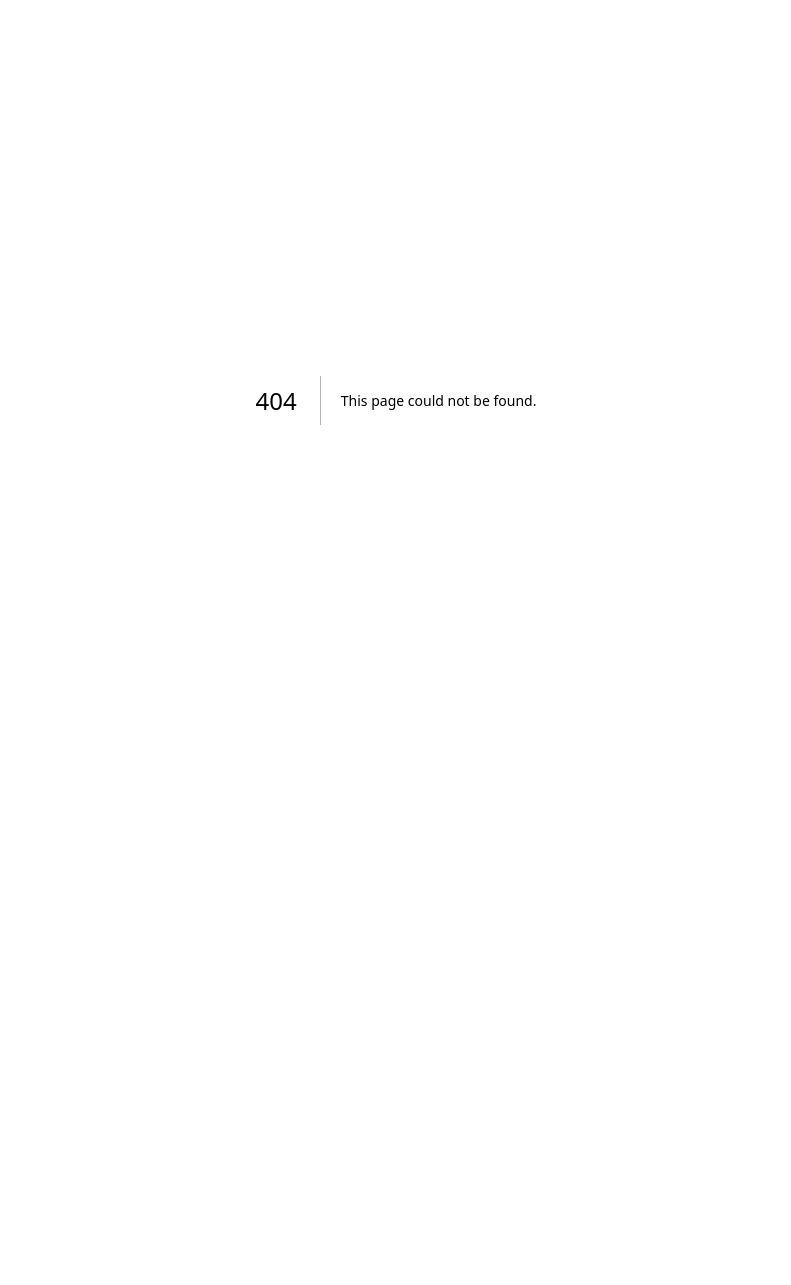
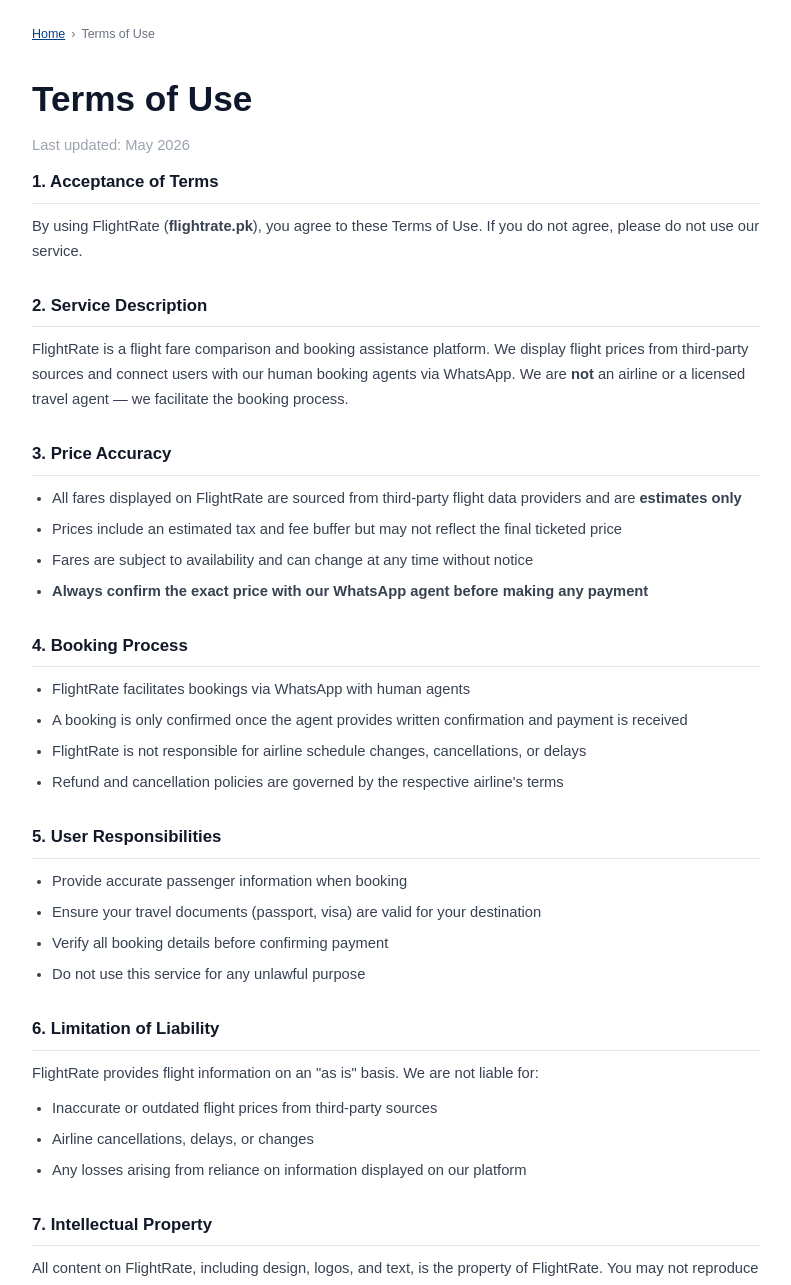
Before and after one commit to MeharStitch/Flightrate, a Next.js app: page /terms in a window 1280 px wide. Before the commit this address had no page. Shown: the top 1285 px of the page, without its empty margins (244-1035 px from the left). Before the commit the page ends 800 px from the top, so only its background shows below. Built offline with nearby package versions, Linux system fonts and the light colour scheme.

Commit message:
feat: privacy policy, terms pages, footer links fixed, © 2026

```diff
--- a/app/globals.css
+++ b/app/globals.css
@@ -2255,3 +2255,25 @@
 .route-final-cta p  { font-size: 0.88rem; opacity: 0.85; margin-bottom: 20px; }
 .route-final-cta .route-search-btn { background: white; color: #003F88; }
 .route-final-cta .route-search-btn:hover { background: #F1F5F9; }
+
+/* ── Legal Pages ─────────────────────────────────────────────────────────────── */
+.legal-page {
+  max-width: 760px; margin: 0 auto; padding: 24px 16px 80px;
+  font-family: var(--font-jakarta, sans-serif); color: #374151;
+  line-height: 1.7;
+}
+.legal-page h1 {
+  font-size: clamp(1.6rem, 4vw, 2.2rem); font-weight: 900;
+  color: #0F172A; margin-bottom: 4px;
+}
+.legal-updated { font-size: 0.8rem; color: #9CA3AF; margin-bottom: 32px; }
+.legal-page section { margin-bottom: 28px; }
+.legal-page h2 {
+  font-size: 1.05rem; font-weight: 800; color: #111827;
+  margin-bottom: 10px; padding-bottom: 6px;
+  border-bottom: 1px solid #E5E7EB;
+}
+.legal-page p { margin-bottom: 10px; font-size: 0.92rem; }
+.legal-page ul { padding-left: 20px; font-size: 0.92rem; }
+.legal-page ul li { margin-bottom: 6px; }
+.legal-page a { color: #003F88; text-decoration: underline; }
--- /dev/null
+++ b/app/terms/page.tsx
@@ -0,0 +1,92 @@
+import type { Metadata } from 'next'
+import Link from 'next/link'
+
+export const metadata: Metadata = {
+  title: 'Terms of Use | FlightRate',
+  description: 'FlightRate terms of use — rules and conditions for using our flight search and booking service.',
+  alternates: { canonical: 'https://flightrate.pk/terms' },
+}
+
+export default function Terms() {
+  return (
+    <div className="legal-page">
+      <nav className="route-breadcrumb">
+        <Link href="/">Home</Link><span>›</span>
+        <span>Terms of Use</span>
+      </nav>
+
+      <h1>Terms of Use</h1>
+      <p className="legal-updated">Last updated: May 2026</p>
+
+      <section>
+        <h2>1. Acceptance of Terms</h2>
+        <p>By using FlightRate (<strong>flightrate.pk</strong>), you agree to these Terms of Use. If you do not agree, please do not use our service.</p>
+      </section>
+
+      <section>
+        <h2>2. Service Description</h2>
+        <p>FlightRate is a flight fare comparison and booking assistance platform. We display flight prices from third-party sources and connect users with our human booking agents via WhatsApp. We are <strong>not</strong> an airline or a licensed travel agent — we facilitate the booking process.</p>
+      </section>
+
+      <section>
+        <h2>3. Price Accuracy</h2>
+        <ul>
+          <li>All fares displayed on FlightRate are sourced from third-party flight data providers and are <strong>estimates only</strong></li>
+          <li>Prices include an estimated tax and fee buffer but may not reflect the final ticketed price</li>
+          <li>Fares are subject to availability and can change at any time without notice</li>
+          <li><strong>Always confirm the exact price with our WhatsApp agent before making any payment</strong></li>
+        </ul>
+      </section>
+
+      <section>
+        <h2>4. Booking Process</h2>
+        <ul>
+          <li>FlightRate facilitates bookings via WhatsApp with human agents</li>
+          <li>A booking is only confirmed once the agent provides written confirmation and payment is received</li>
+          <li>FlightRate is not responsible for airline schedule changes, cancellations, or delays</li>
+          <li>Refund and cancellation policies are governed by the respective airline&apos;s terms</li>
+        </ul>
+      </section>
+
+      <section>
+        <h2>5. User Responsibilities</h2>
+        <ul>
+          <li>Provide accurate passenger information when booking</li>
+          <li>Ensure your travel documents (passport, visa) are valid for your destination</li>
+          <li>Verify all booking details before confirming payment</li>
+          <li>Do not use this service for any unlawful purpose</li>
+        </ul>
+      </section>
+
+      <section>
+        <h2>6. Limitation of Liability</h2>
+        <p>FlightRate provides flight information on an &quot;as is&quot; basis. We are not liable for:</p>
+        <ul>
+          <li>Inaccurate or outdated flight prices from third-party sources</li>
+          <li>Airline cancellations, delays, or changes</li>
+          <li>Any losses arising from reliance on information displayed on our platform</li>
+        </ul>
+      </section>
+
+      <section>
+        <h2>7. Intellectual Property</h2>
+        <p>All content on FlightRate, including design, logos, and text, is the property of FlightRate. You may not reproduce or distribute our content without written permission.</p>
+      </section>
+
+      <section>
+        <h2>8. Changes to Terms</h2>
+        <p>We reserve the right to update these terms at any time. Continued use of FlightRate after changes constitutes acceptance of the updated terms.</p>
+      </section>
+
+      <section>
+        <h2>9. Governing Law</h2>
+        <p>These terms are governed by the laws of Pakistan. Any disputes shall be subject to the jurisdiction of courts in Pakistan.</p>
+      </section>
+
+      <section>
+        <h2>10. Contact</h2>
+        <p>Questions about these terms? Contact us on WhatsApp: <a href="https://wa.me/923240763099">+92 324 076 3099</a></p>
+      </section>
+    </div>
+  )
+}
```
Also changed, not shown: app/privacy-policy/page.tsx (added, +81 -0 lines), components/Footer.tsx (+16 -14 lines).
